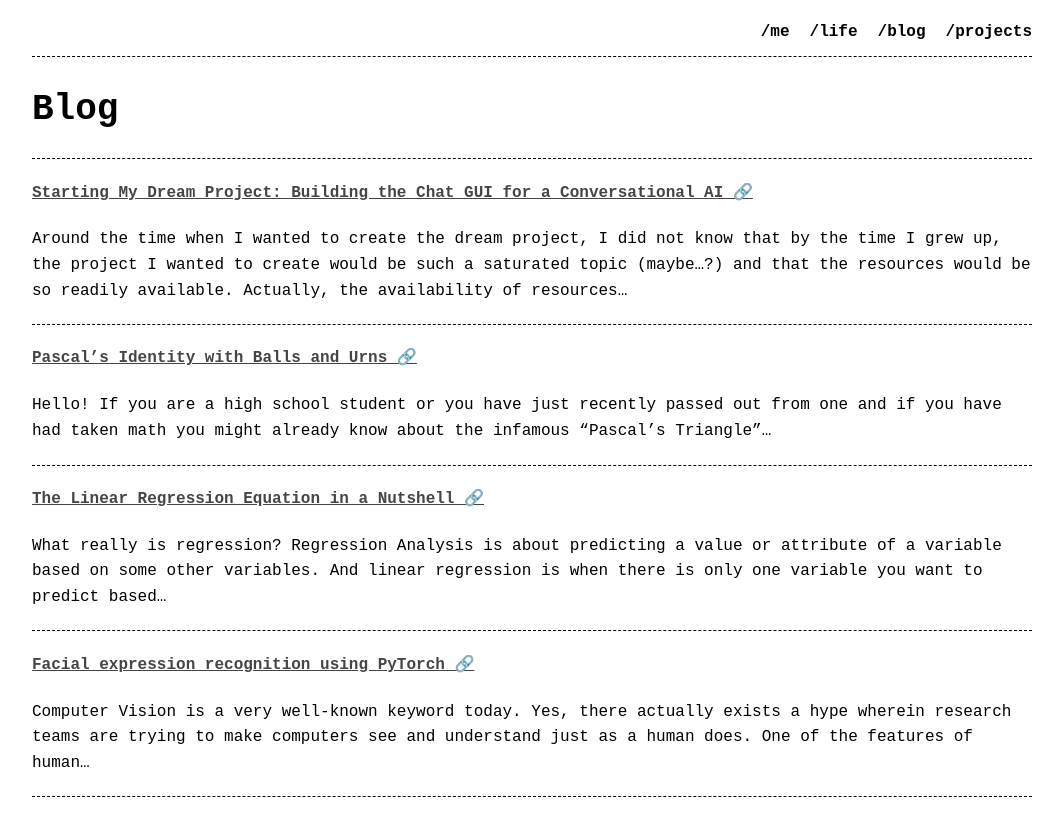
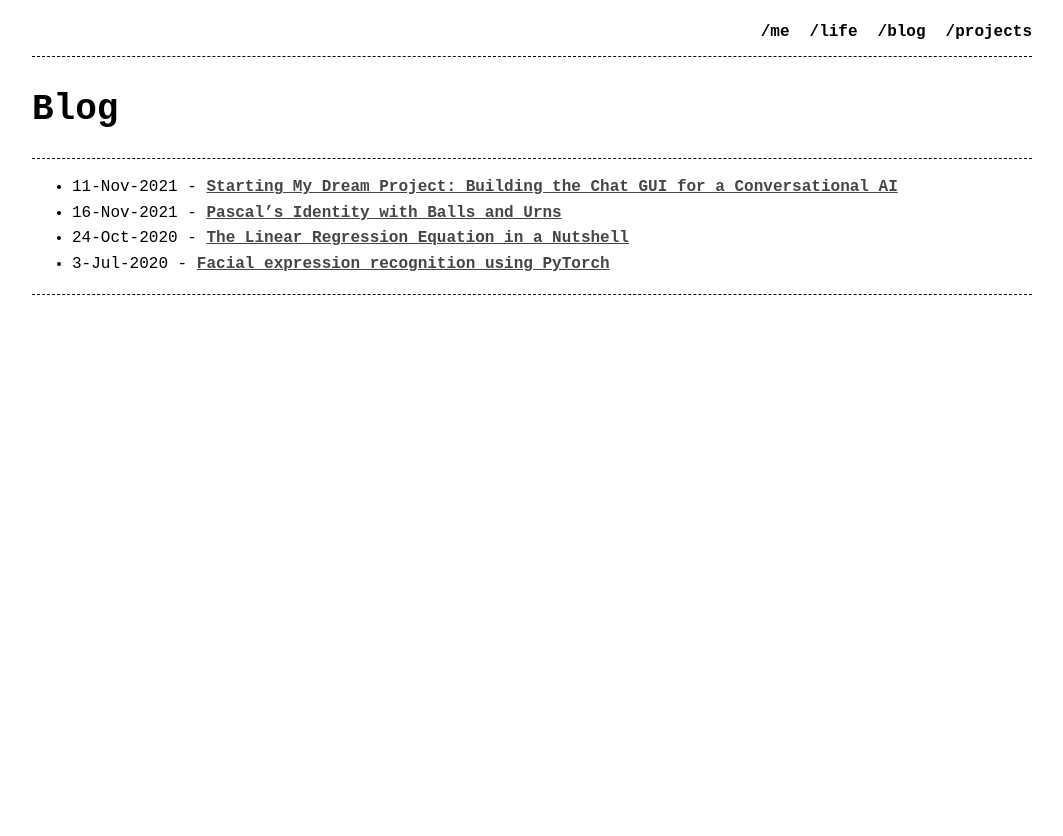
Before and after one commit to TumAro/tumaro.github.io, a Jekyll site: the page built from pages/blog.md, in a window 1280 px wide. Shown: the top 836 px of the page, without its empty margins (108-1171 px from the left). Built offline with Jekyll 4.4.1, drawn with Linux system fonts in a browser that asks for light colours.

Commit message:
updated blog view

```diff
--- a/pages/blog.md
+++ b/pages/blog.md
@@ -8,20 +8,7 @@ permalink: /blog/
 
 ---
 
-#### [Starting My Dream Project: Building the Chat GUI for a Conversational AI 🔗](https://hackernoon.com/starting-my-dream-project-building-the-chat-gui-for-a-conversational-ai)
-Around the time when I wanted to create the dream project, I did not know that by the time I grew up, the project I wanted to create would be such a saturated topic (maybe…?) and that the resources would be so readily available. Actually, the availability of resources...
-
----
-
-#### [Pascal’s Identity with Balls and Urns 🔗](https://tuminsharma.medium.com/pascals-identity-with-balls-and-urns-4becfe9588a9)
-Hello! If you are a high school student or you have just recently passed out from one and if you have had taken math you might already know about the infamous “Pascal’s Triangle”...
-
----
-
-#### [The Linear Regression Equation in a Nutshell 🔗](https://towardsdatascience.com/the-linear-regression-equation-in-a-nutshell-8df202501255)
-What really is regression? Regression Analysis is about predicting a value or attribute of a variable based on some other variables. And linear regression is when there is only one variable you want to predict based...
-
----
-
-#### [Facial expression recognition using PyTorch 🔗](https://tuminsharma.medium.com/facial-expression-recognition-using-pytorch-b7326ab36157)
-Computer Vision is a very well-known keyword today. Yes, there actually exists a hype wherein research teams are trying to make computers see and understand just as a human does. One of the features of human...
+- 11-Nov-2021 - [Starting My Dream Project: Building the Chat GUI for a Conversational AI](https://hackernoon.com/starting-my-dream-project-building-the-chat-gui-for-a-conversational-ai)
+- 16-Nov-2021 - [Pascal’s Identity with Balls and Urns](https://tuminsharma.medium.com/pascals-identity-with-balls-and-urns-4becfe9588a9)
+- 24-Oct-2020 - [The Linear Regression Equation in a Nutshell](https://towardsdatascience.com/the-linear-regression-equation-in-a-nutshell-8df202501255)
+- 3-Jul-2020 - [Facial expression recognition using PyTorch](https://tuminsharma.medium.com/facial-expression-recognition-using-pytorch-b7326ab36157)
```
